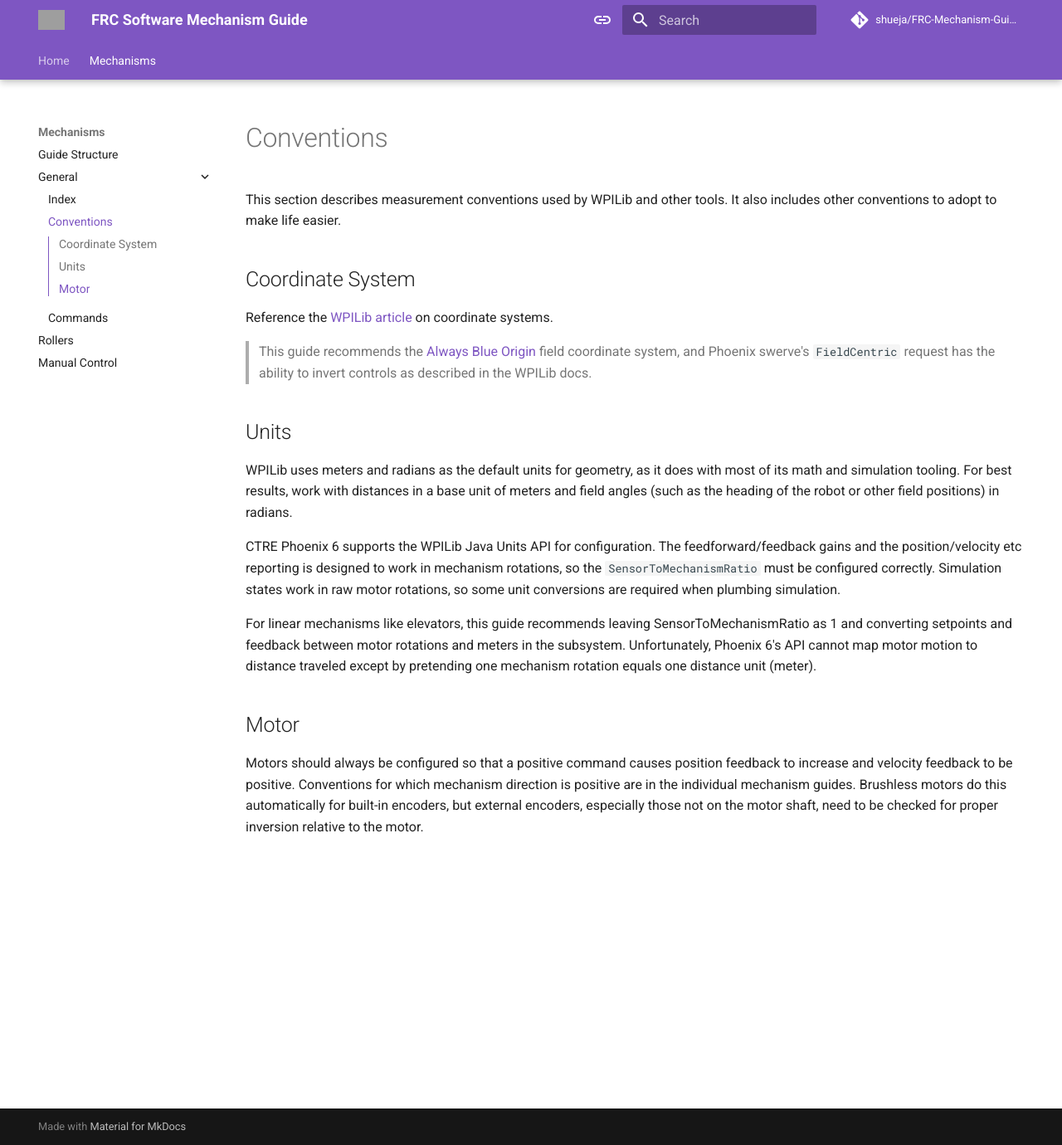
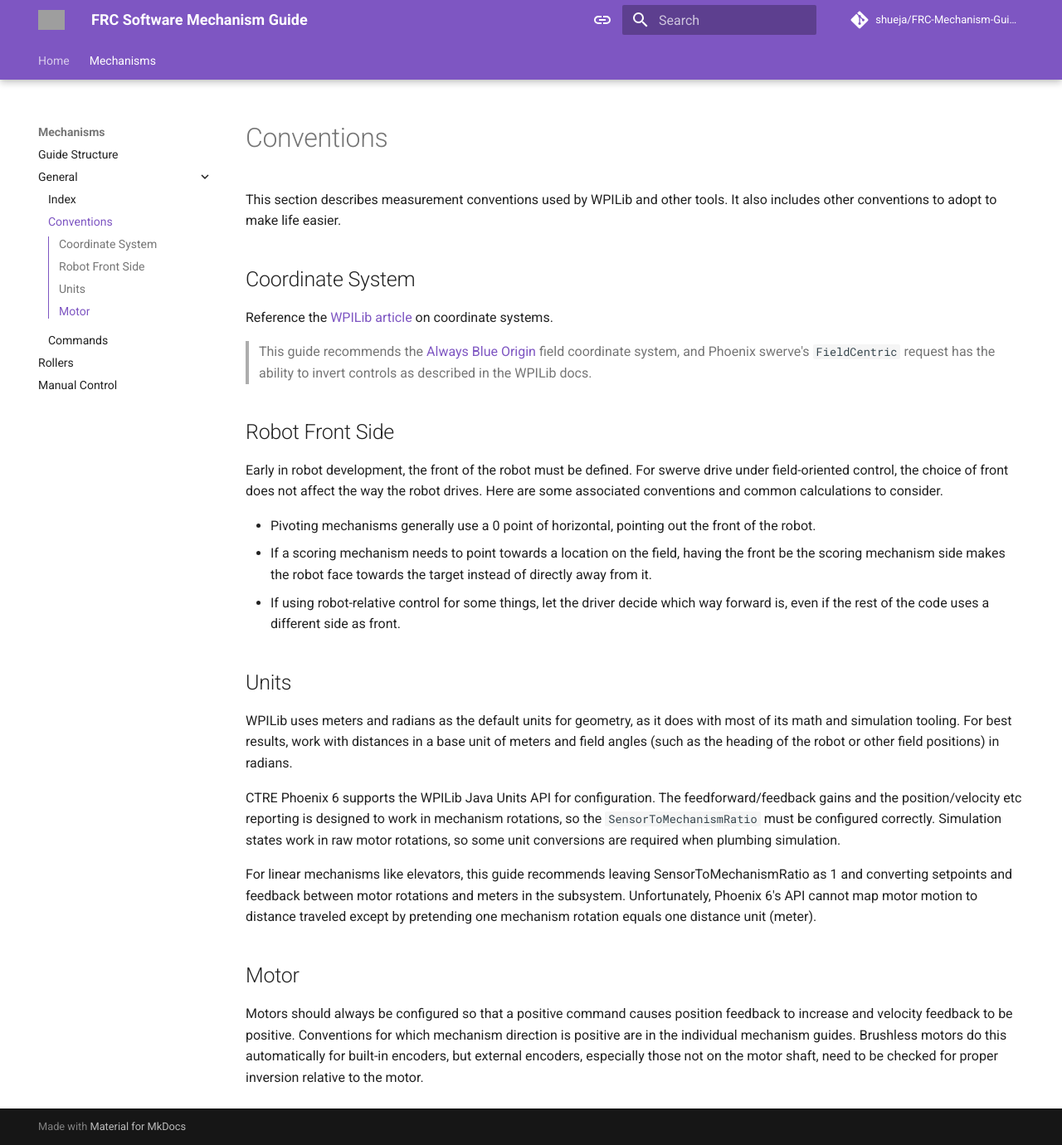
Before and after one commit to shueja/FRC-Mechanism-Guide, an MkDocs documentation site: the page built from docs/mechanisms/general/conventions.md, in a window 1280 px wide and 1380 px high. Shown: the whole window at 83% size. Built offline with MkDocs 1.6.1 and Material for MkDocs 9.7.7, drawn with Linux system fonts in a browser that asks for light colours; comment, search, counter and statistics services are not loaded; grey boxes are pictures that could not be loaded.

Commit message:
add section on choosing robot front

```diff
--- a/docs/mechanisms/general/conventions.md
+++ b/docs/mechanisms/general/conventions.md
@@ -8,6 +8,13 @@ Reference the [WPILib article](https://docs.wpilib.org/en/stable/docs/software/b
 
 > This guide recommends the [Always Blue Origin](https://docs.wpilib.org/en/stable/docs/software/basic-programming/coordinate-system.html#always-blue-origin) field coordinate system, and Phoenix swerve's `FieldCentric` request has the ability to invert controls as described in the WPILib docs.
 
+## Robot Front Side
+Early in robot development, the front of the robot must be defined. For swerve drive under field-oriented control, the choice of front does not affect the way the robot drives. Here are some associated conventions and common calculations to consider.
+
+* Pivoting mechanisms generally use a 0 point of horizontal, pointing out the front of the robot.
+* If a scoring mechanism needs to point towards a location on the field, having the front be the scoring mechanism side makes the robot face towards the target instead of directly away from it.
+* If using robot-relative control for some things, let the driver decide which way forward is, even if the rest of the code uses a different side as front.
+
 ## Units
 WPILib uses meters and radians as the default units for geometry, as it does with most of its math and simulation tooling. For best results, work with distances in a base unit of meters and field angles (such as the heading of the robot or other field positions) in radians.
 
```
